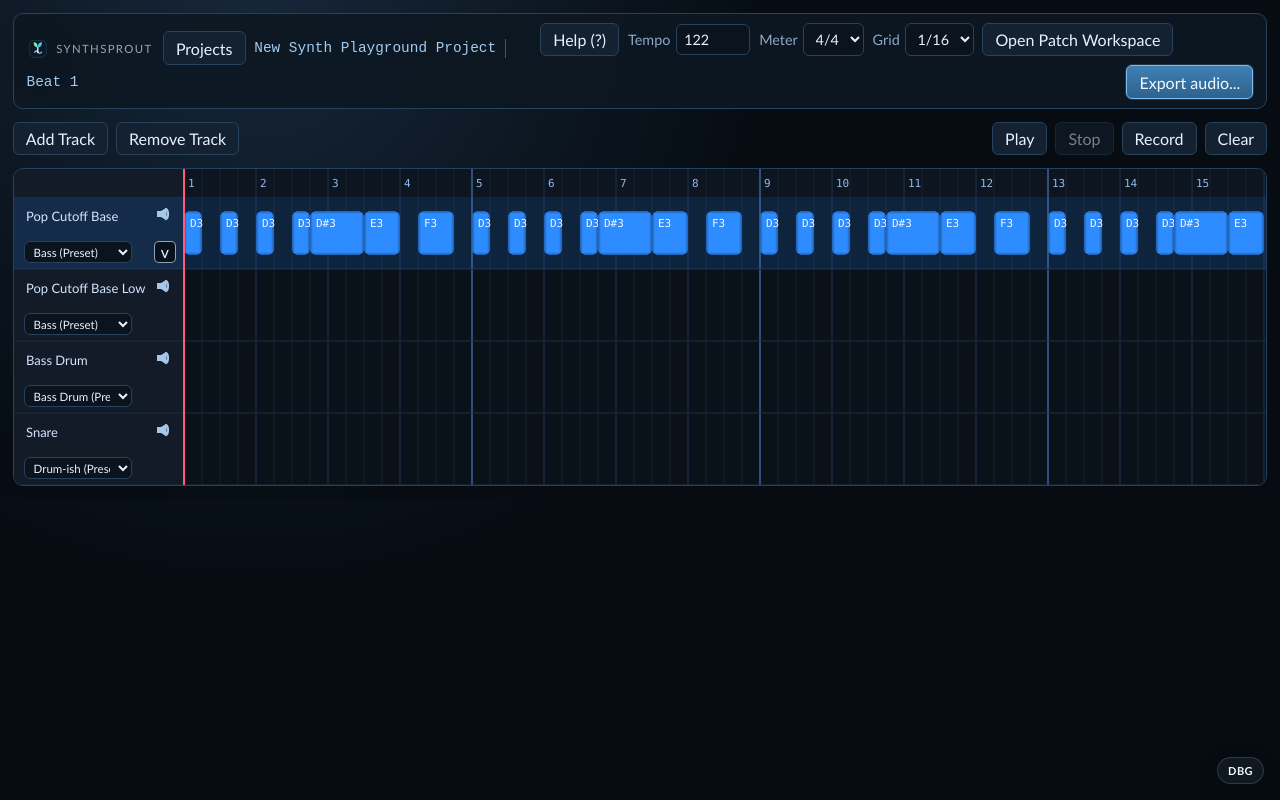
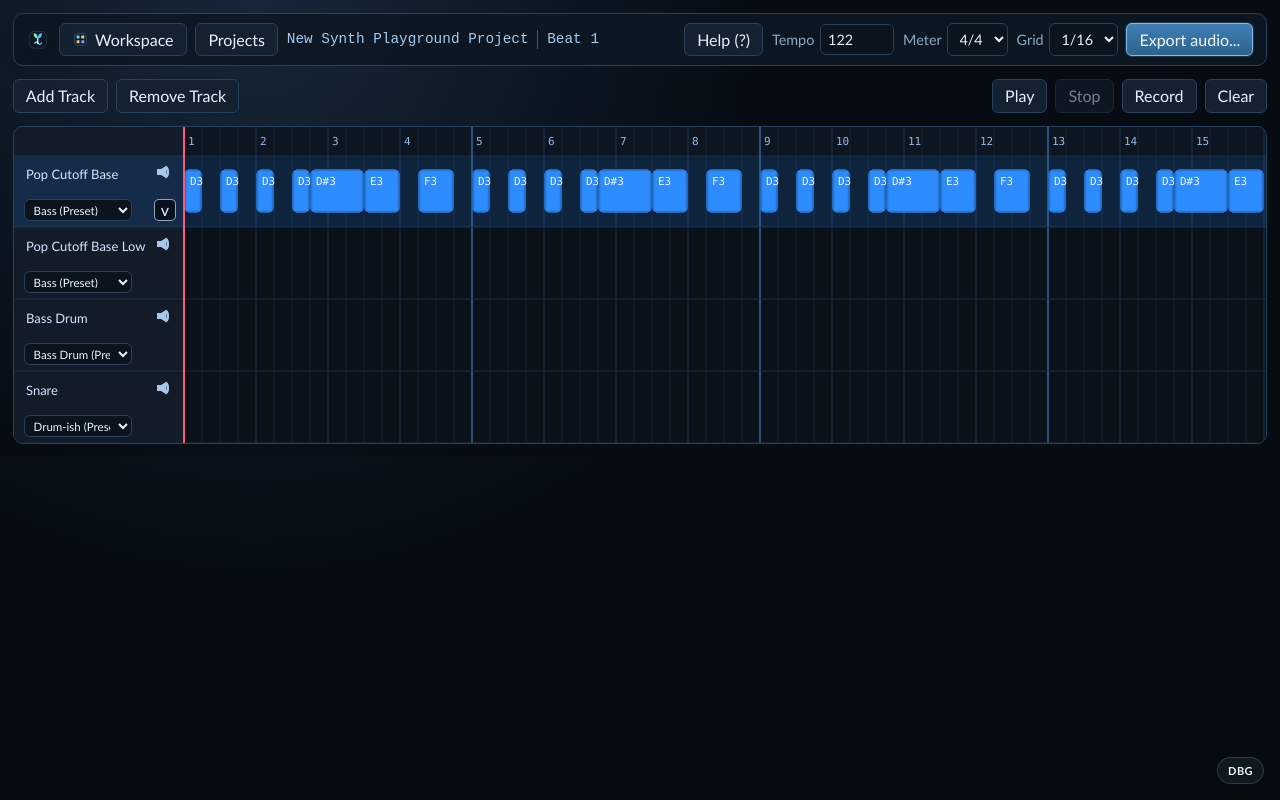
Before and after one commit to eescardo/SynthPlayground, a Next.js app: page / in a window 1280 px wide. Built offline with nearby package versions, Linux system fonts and the light colour scheme.

Commit message:
Refine workspace branding controls

```diff
--- a/app/globals.css
+++ b/app/globals.css
@@ -117,6 +117,24 @@ select {
 
 .transport-brand {
   margin-right: 0.1rem;
+}
+
+.transport-nav-button {
+  display: inline-flex;
+  align-items: center;
+  gap: 0.42rem;
+  white-space: nowrap;
+}
+
+.transport-nav-button-icon {
+  width: 1rem;
+  height: 1rem;
+  flex: 0 0 auto;
+}
+
+.transport-nav-button-icon-patch {
+  width: 1.05rem;
+  height: 1.05rem;
 }
 
 .transport-left,
@@ -1215,12 +1233,13 @@ select {
   display: flex;
   align-items: center;
   gap: 0.75rem;
+  min-width: 0;
 }
 
 .patch-workspace-title {
   display: flex;
   align-items: center;
-  gap: 0.55rem;
+  min-width: 0;
 }
 
 .patch-workspace-header-actions {
@@ -1235,17 +1254,16 @@ select {
   font-size: 1rem;
 }
 
-.patch-workspace-title .site-brand-mark {
-  width: 1.2rem;
-  height: 1.2rem;
-}
-
 .patch-workspace-back-button {
   white-space: nowrap;
 }
 
+.patch-workspace-title h2 {
+  white-space: nowrap;
+}
+
 @media (max-width: 720px) {
-  .site-brand-label {
+  .patch-workspace-title {
     display: none;
   }
 }
--- a/src/components/TransportBar.tsx
+++ b/src/components/TransportBar.tsx
@@ -1,7 +1,7 @@
 "use client";
 
 import { ChangeEvent, RefObject } from "react";
-import { SiteBrand } from "@/components/branding/SiteBrand";
+import { PatchWorkspaceIcon, SiteBrand } from "@/components/branding/SiteBrand";
 import { ProjectNameControl } from "@/components/composer/ProjectNameControl";
 import { ProjectsMenu } from "@/components/composer/ProjectsMenu";
 import { RecentProjectSnapshot } from "@/lib/persistence";
@@ -45,7 +45,18 @@ export function TransportBar(props: TransportBarProps) {
   return (
     <div className="transport">
       <div className="transport-left">
-        <SiteBrand label="SynthSprout" className="transport-brand" />
+        <SiteBrand className="transport-brand" />
+
+        <button
+          type="button"
+          className="transport-nav-button"
+          title="open patch workspace"
+          aria-label="Open Patch Workspace"
+          onClick={props.onOpenPatchWorkspace}
+        >
+          <PatchWorkspaceIcon className="transport-nav-button-icon transport-nav-button-icon-patch" />
+          <span>Workspace</span>
+        </button>
 
         <ProjectsMenu
           importInputRef={props.importInputRef}
@@ -89,8 +100,6 @@ export function TransportBar(props: TransportBarProps) {
           </select>
         </label>
 
-        <button onClick={props.onOpenPatchWorkspace}>Open Patch Workspace</button>
-
         <button className="transport-export-button" onClick={props.onExportAudio} disabled={props.exportAudioDisabled}>
           Export audio...
         </button>
--- a/src/components/branding/SiteBrand.tsx
+++ b/src/components/branding/SiteBrand.tsx
@@ -20,3 +20,25 @@ export function SiteBrand({ label, className }: SiteBrandProps) {
     </div>
   );
 }
+
+export function PatchWorkspaceIcon({ className }: { className?: string }) {
+  return (
+    <svg className={className} viewBox="0 0 24 24" fill="none" aria-hidden="true">
+      <rect x="3.5" y="3.5" width="17" height="17" rx="4.5" fill="#122130" stroke="#7ABFF2" strokeOpacity="0.35" />
+      <path d="M6.5 7.25C6.5 6.83579 6.83579 6.5 7.25 6.5H10C10.4142 6.5 10.75 6.83579 10.75 7.25V10C10.75 10.4142 10.4142 10.75 10 10.75H7.25C6.83579 10.75 6.5 10.4142 6.5 10V7.25Z" fill="#6FCBFF" />
+      <path d="M13.25 7.25C13.25 6.83579 13.5858 6.5 14 6.5H16.75C17.1642 6.5 17.5 6.83579 17.5 7.25V10C17.5 10.4142 17.1642 10.75 16.75 10.75H14C13.5858 10.75 13.25 10.4142 13.25 10V7.25Z" fill="#B8F06C" />
+      <path d="M6.5 14C6.5 13.5858 6.83579 13.25 7.25 13.25H10C10.4142 13.25 10.75 13.5858 10.75 14V16.75C10.75 17.1642 10.4142 17.5 10 17.5H7.25C6.83579 17.5 6.5 17.1642 6.5 16.75V14Z" fill="#F4B86A" />
+      <path d="M13.25 14C13.25 13.5858 13.5858 13.25 14 13.25H16.75C17.1642 13.25 17.5 13.5858 17.5 14V16.75C17.5 17.1642 17.1642 17.5 16.75 17.5H14C13.5858 17.5 13.25 17.1642 13.25 16.75V14Z" fill="#9E8BFF" />
+      <path d="M6.5 12H17.5M12 6.5V17.5" stroke="#0B131D" strokeOpacity="0.45" strokeLinecap="round" />
+    </svg>
+  );
+}
+
+export function BackArrowIcon({ className }: { className?: string }) {
+  return (
+    <svg className={className} viewBox="0 0 24 24" fill="none" aria-hidden="true">
+      <path d="M10 6L4 12L10 18" stroke="currentColor" strokeWidth="1.8" strokeLinecap="round" strokeLinejoin="round" />
+      <path d="M5 12H20" stroke="currentColor" strokeWidth="1.8" strokeLinecap="round" />
+    </svg>
+  );
+}
```
Also changed, not shown: src/components/app/PatchWorkspaceView.tsx (+11 -4 lines).
